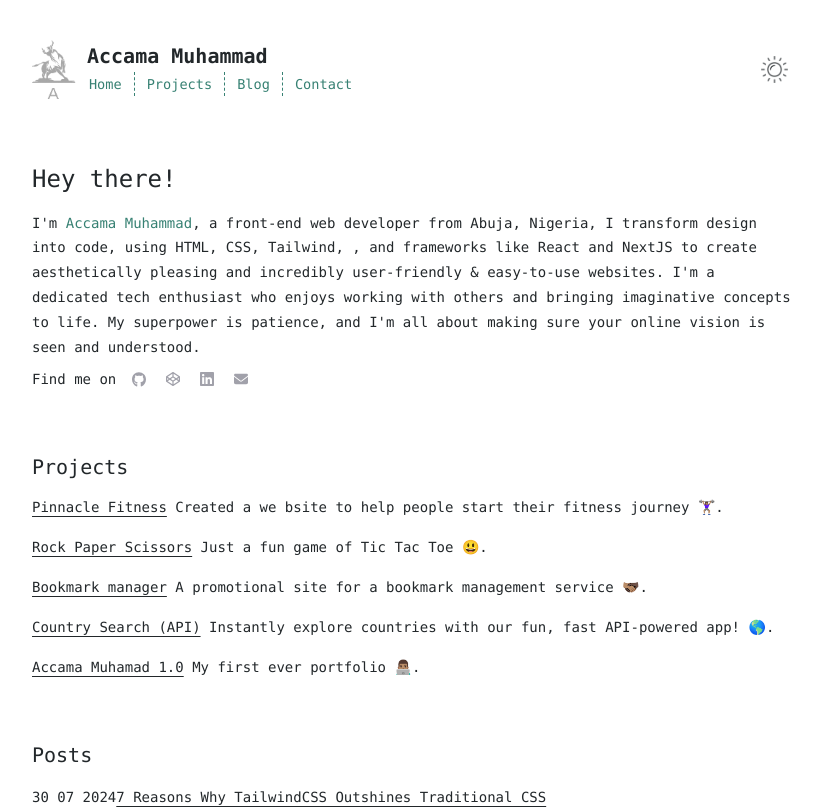
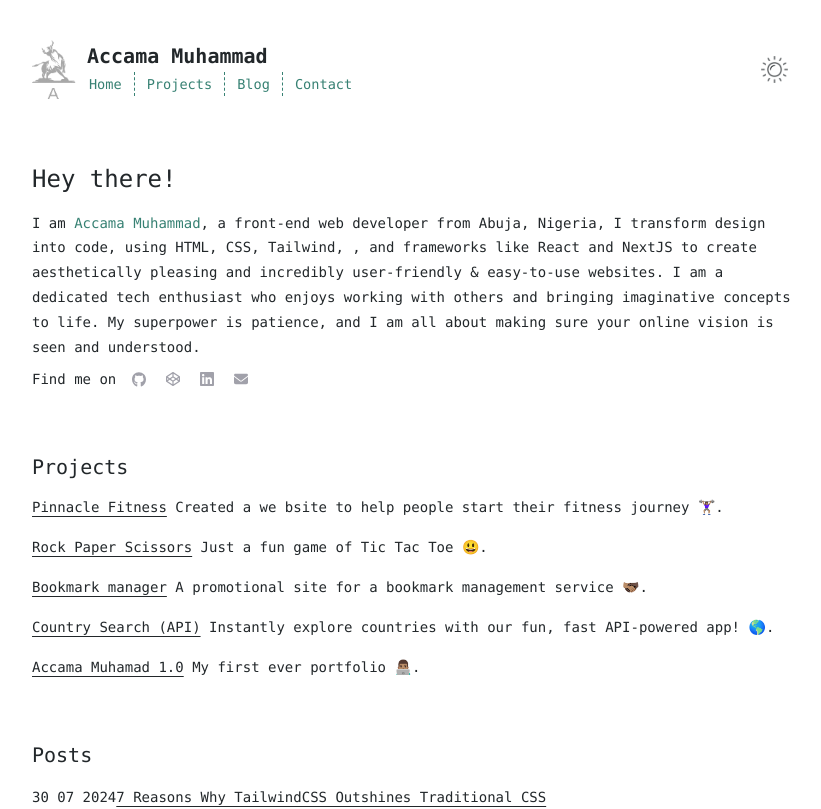
Before and after one commit to accamamuhammad/muhammadhussainiaccamaPort, a Next.js app: page / in a window 1280 px wide. Shown: the top 809 px of the page, without its empty margins (228-1049 px from the left). Built offline with nearby package versions, Linux system fonts and the light colour scheme.

Commit message:
about fix

```diff
--- a/app/components/AboutMe.jsx
+++ b/app/components/AboutMe.jsx
@@ -32,14 +32,14 @@ const AboutMe = () => {
     <div>
       <h1 className="font-medium text-2xl text-primaryText">Hey there!</h1>
       <p className="mt-4 text-xs sm:text-sm leading-[1.3rem] sm:leading-[1.55rem] text-primaryText">
-        I'm <span className="text-secondaryText">Accama Muhammad</span>, a
+        I am <span className="text-secondaryText">Accama Muhammad</span>, a
         front-end web developer from Abuja, Nigeria, I transform design into
         code, using HTML, CSS, Tailwind, , and frameworks like React and NextJS
         to create aesthetically pleasing and incredibly user-friendly &
-        easy-to-use websites. I'm a dedicated tech enthusiast who enjoys working
-        with others and bringing imaginative concepts to life. My superpower is
-        patience, and I'm all about making sure your online vision is seen and
-        understood.
+        easy-to-use websites. I am a dedicated tech enthusiast who enjoys
+        working with others and bringing imaginative concepts to life. My
+        superpower is patience, and I am all about making sure your online
+        vision is seen and understood.
       </p>
       <div className="mt-2.5 gap-4 flex flex-row items-center justify-start">
         <p className="text-primaryText text-xs sm:text-sm leading-[1.55rem]">
```
